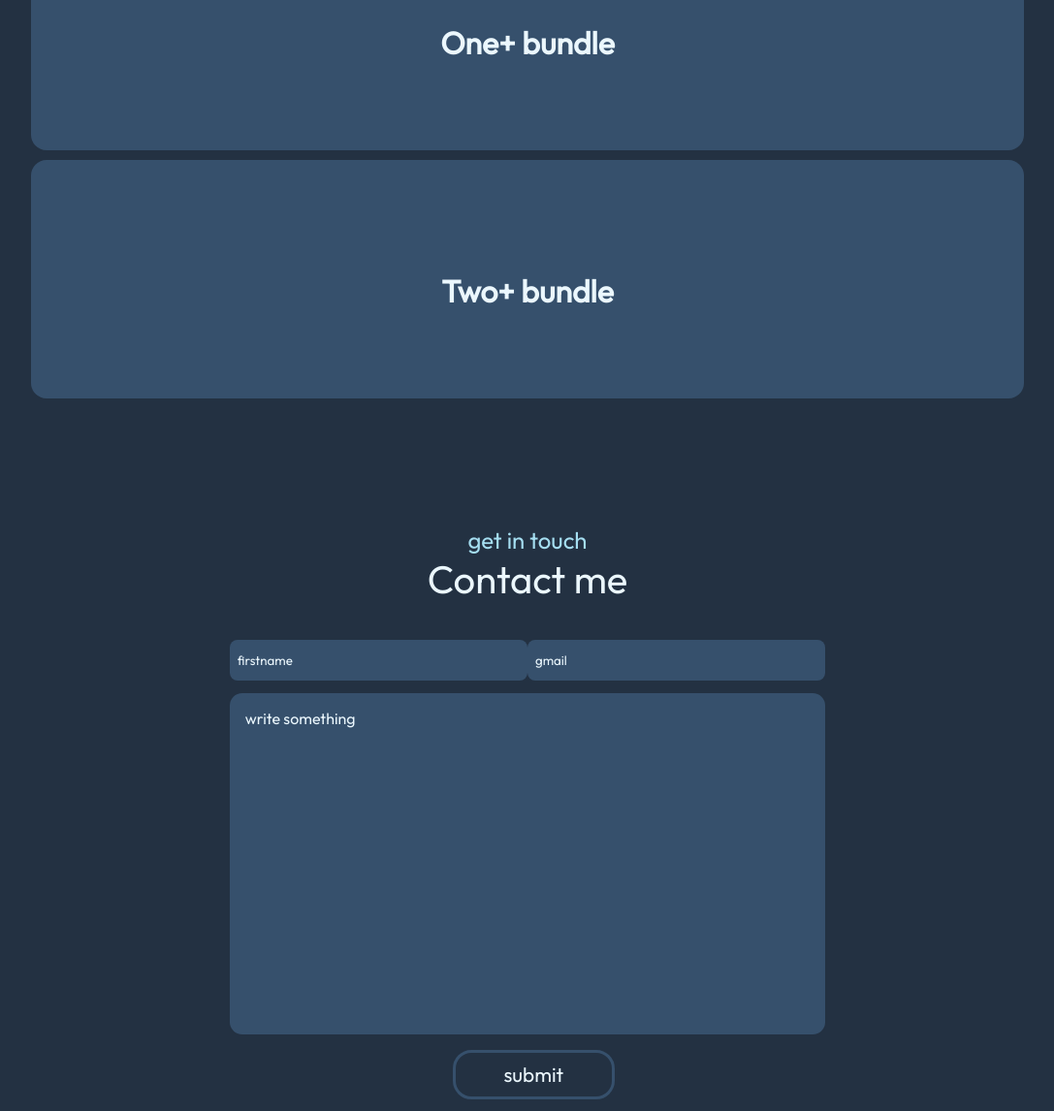
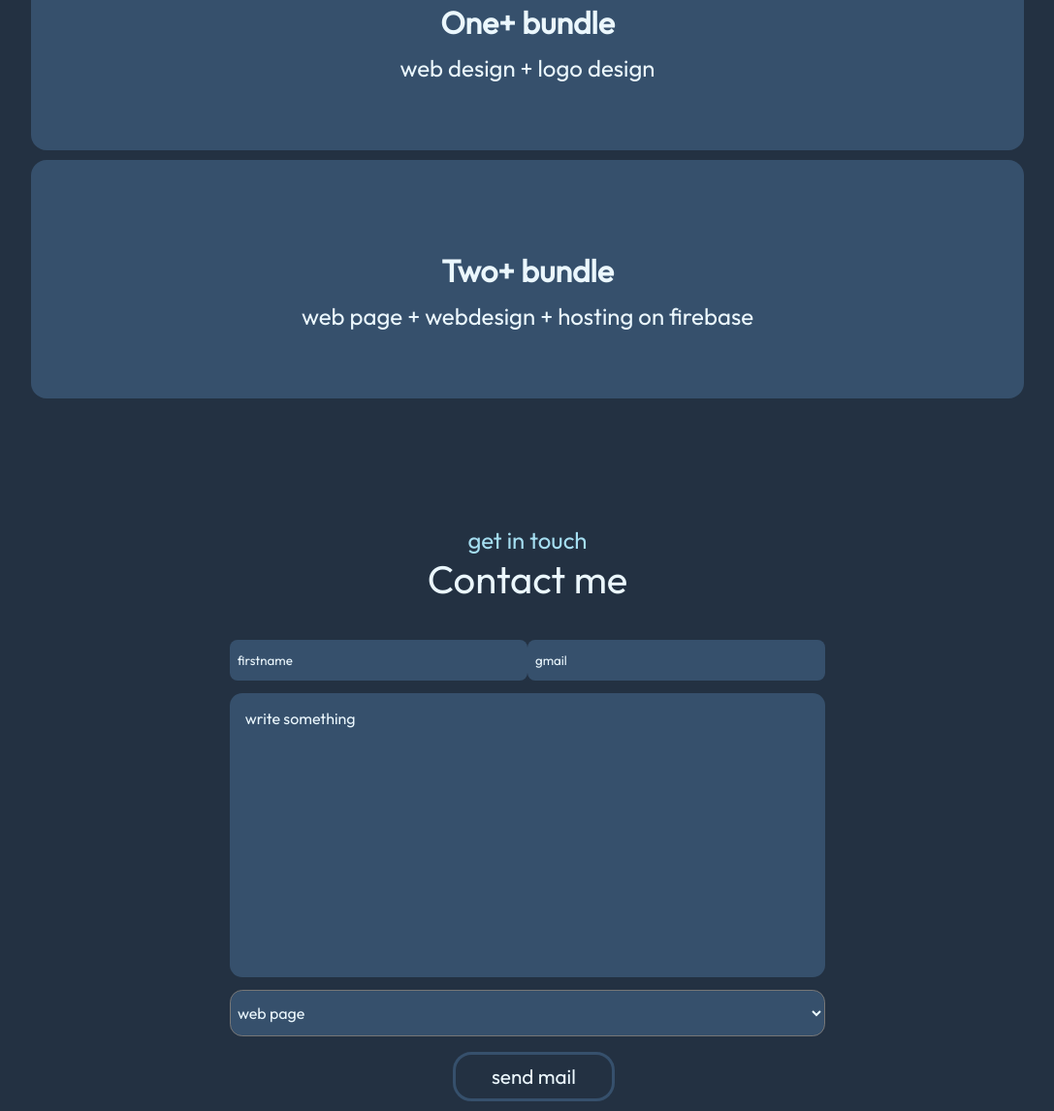
Before and after one commit to SaagiiSG/Persenal-protfolio, a plain HTML site: page index.html in a window 1280 px wide. Shown: the part 2137-3283 px from the top of the page at 97% size, without its empty margins (96-1183 px from the left). Drawn offline with Linux system fonts and the light colour scheme.

Commit message:
style 1.5

```diff
--- a/index.html
+++ b/index.html
@@ -121,7 +121,7 @@
                 <div class="smallwebdesignimg">
                     <div id="smallwebdesign">
                         <h4 class="smlwrd">modern webdesign</h4>
-                        <p>everyone likes sick looking web</p>
+                        <p >everyone likes sick looking web</p>
                     </div>
                 </div>
 
@@ -137,9 +137,12 @@
                 <div id="bgcards">
                     <div id="big">
                         <h4 class="lol">One+ bundle</h4>
+                        <p class="little">web design + logo design</p>
                     </div>
                     <div id="big">
-                        <h4 class="lol">Two+  bundle</h4> </div>
+                        <h4 class="lol">Two+  bundle</h4>
+                        <p class="little"> web page + webdesign + hosting on firebase</p>
+                </div>
                 </div>
             </div>
         </div>
@@ -166,9 +169,17 @@
                 <div class="write">
                     <textarea type="text" placeholder="write something" class="writem"></textarea>
                 </div>
+                <div class="custom-select">
+                    <select >
+                        <option value="1">web page</option>
+                        <option value="2">web design</option>
+                        <option value="3">One+ bundle</option>
+                        <option value="4"> Two + bundle</option>
+                    </select>
+                </div>
 
                 <div class="outrobtncontainer">
-                    <button class="outrobtn">submit</button>
+                    <button class="outrobtn">send mail</button>
                 </div>
 
             </div>
@@ -186,11 +197,11 @@
             <div id="logo">
                 <h1 id="saagii">Saagii</h1>  <h1 id="sg"> SG</h1>
             </div>
-            <div class="links">
+           <div class="links">
                 <i class="fab fa-facebook" onclick="facebook()"></i>
                 <i class="fab fa-instagram" onclick="instagram()"></i>
-                <i class="fab fa-twitch" onclick="twich()"></i>
-            </div>
+                <i class="fab fa-twitch" onclick="twitch()"></i>
+           </div>
             <div class="date">
                 <p>saranochir.s@gmail.com</p>
                 <p>call me : 89989121</p>
--- a/style.css
+++ b/style.css
@@ -560,6 +560,14 @@ a:hover, a.active{
     font-weight: 100;
     font-size: 1.5rem;
 }
+.little{
+    margin-top: 1.5vh;
+    font-weight: 100;
+    font-size: 1.5rem;
+    font-family: 'Outfit';
+    color: #EBF7FD;
+
+}
 #smlcards{
     display: flex;
     justify-content: space-around;
@@ -586,6 +594,7 @@ a:hover, a.active{
     border-radius: 1rem;
     display: flex;
     justify-content: center;
+    flex-direction: column;
     transition: 0.3s;
     align-items: center;
 }
@@ -673,7 +682,7 @@ a:hover, a.active{
 .write{
 
     width: 100%;
-    height: 60%;
+    height: 50%;
     background-color: #36506C;
     border-radius: 1vw;
     margin-top: 1vw;
@@ -811,3 +820,18 @@ a:hover, a.active{
     font-size: 1rem;
 
 }
+select{
+    background-color: #36506C   ;
+    color: #EBF7FD;
+    font-family: 'Outfit';
+    font-size: 1rem;
+    margin-top: .8rem;
+    width: 100%;
+    height: 3rem;
+    border-radius: .8rem;
+    padding-left: .2rem;
+
+}
+.option{
+    background-color: rgba(165, 222, 241 , .5);
+}
```
